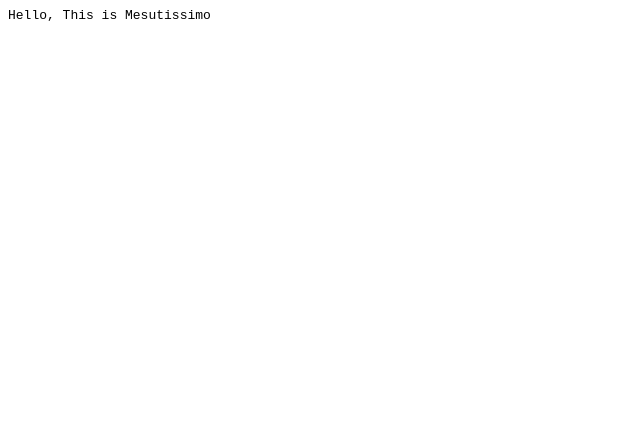
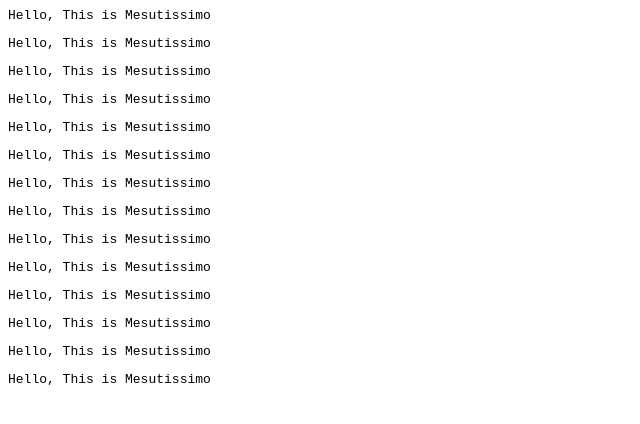
Before and after one commit to mesutissimo/mesutissimo.github.io, a plain HTML site: page index.html in a window 1280 px wide. Shown: the whole page, without its empty margins (0-640 px from the left). Drawn offline with Linux system fonts and the light colour scheme.

Commit message:
Duplicate 'Hello, This is Mesutissimo' multiple times

```diff
--- a/index.html
+++ b/index.html
@@ -5,6 +5,19 @@
   <body>
 
 <pre>Hello, This is Mesutissimo</pre>
+<pre>Hello, This is Mesutissimo</pre>
+<pre>Hello, This is Mesutissimo</pre>
+<pre>Hello, This is Mesutissimo</pre>
+<pre>Hello, This is Mesutissimo</pre>
+<pre>Hello, This is Mesutissimo</pre>
+<pre>Hello, This is Mesutissimo</pre>
+<pre>Hello, This is Mesutissimo</pre>
+<pre>Hello, This is Mesutissimo</pre>
+<pre>Hello, This is Mesutissimo</pre>
+<pre>Hello, This is Mesutissimo</pre>
+<pre>Hello, This is Mesutissimo</pre>
+<pre>Hello, This is Mesutissimo</pre>
+<pre>Hello, This is Mesutissimo</pre>
   </body>
 
 </html>
```
